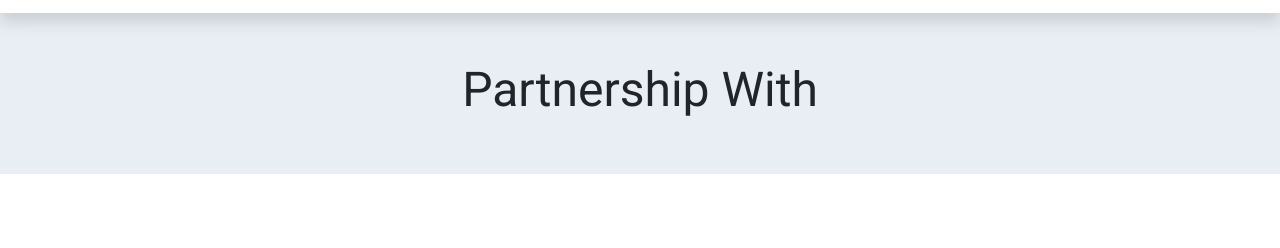
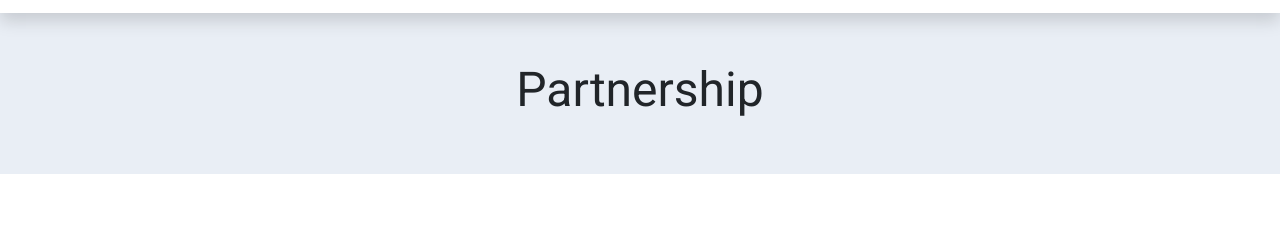
Before and after one commit to Attraxion/JC-Corps, a plain HTML site: page Partners.html in a window 1280 px wide. Shown: the part 119-367 px from the top of the page. Drawn offline with nearby package versions, Linux system fonts and the light colour scheme; a script that the page names is missing.

Commit message:
Partners.html

```diff
--- a/Partners.html
+++ b/Partners.html
@@ -109,7 +109,7 @@
 
     <div class="container-fluid bg-light py-5">
         <div class="col-md-6 m-auto text-center">
-            <h1 class="h1"><b>Partnership With</b></h1>
+            <h1 class="h1"><b>Partnership</b></h1>
         </div>
     </div>
 
```
